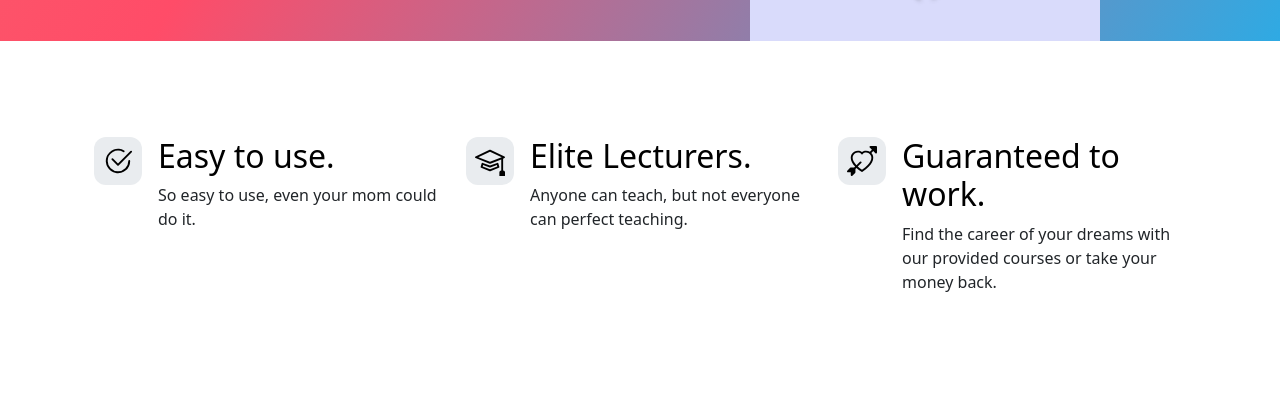
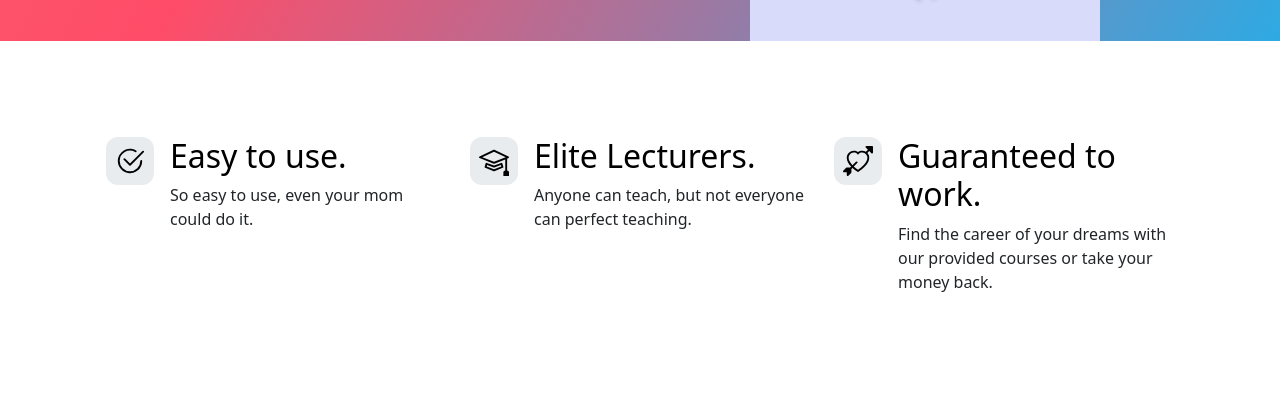
Before and after one commit to mariam-alaa20031/Acadista, a plain HTML site: page index.html in a window 1280 px wide. Shown: the part 405-800 px from the top of the page. Drawn offline with nearby package versions, Linux system fonts and the light colour scheme.

Commit message:
adjust alignment of feature section

```diff
--- a/index.html
+++ b/index.html
@@ -40,7 +40,8 @@
       </section>
 
       <section id="features">
-        <div class="container px-4 py-5" id="hanging-icons">
+        <div class="container">
+        <div class="px-4 py-5" id="hanging-icons">
           <div class="row g-4 py-5 row-cols-1 row-cols-lg-3">
             <div class="col d-flex align-items-start">
               <div class="icon-square text-body-emphasis bg-body-secondary d-inline-flex align-items-center justify-content-center fs-4 flex-shrink-0 me-3">
@@ -83,6 +84,7 @@
               </div>
             </div>
           </div>
+        </div>
         </div>
       </section>
 
```
